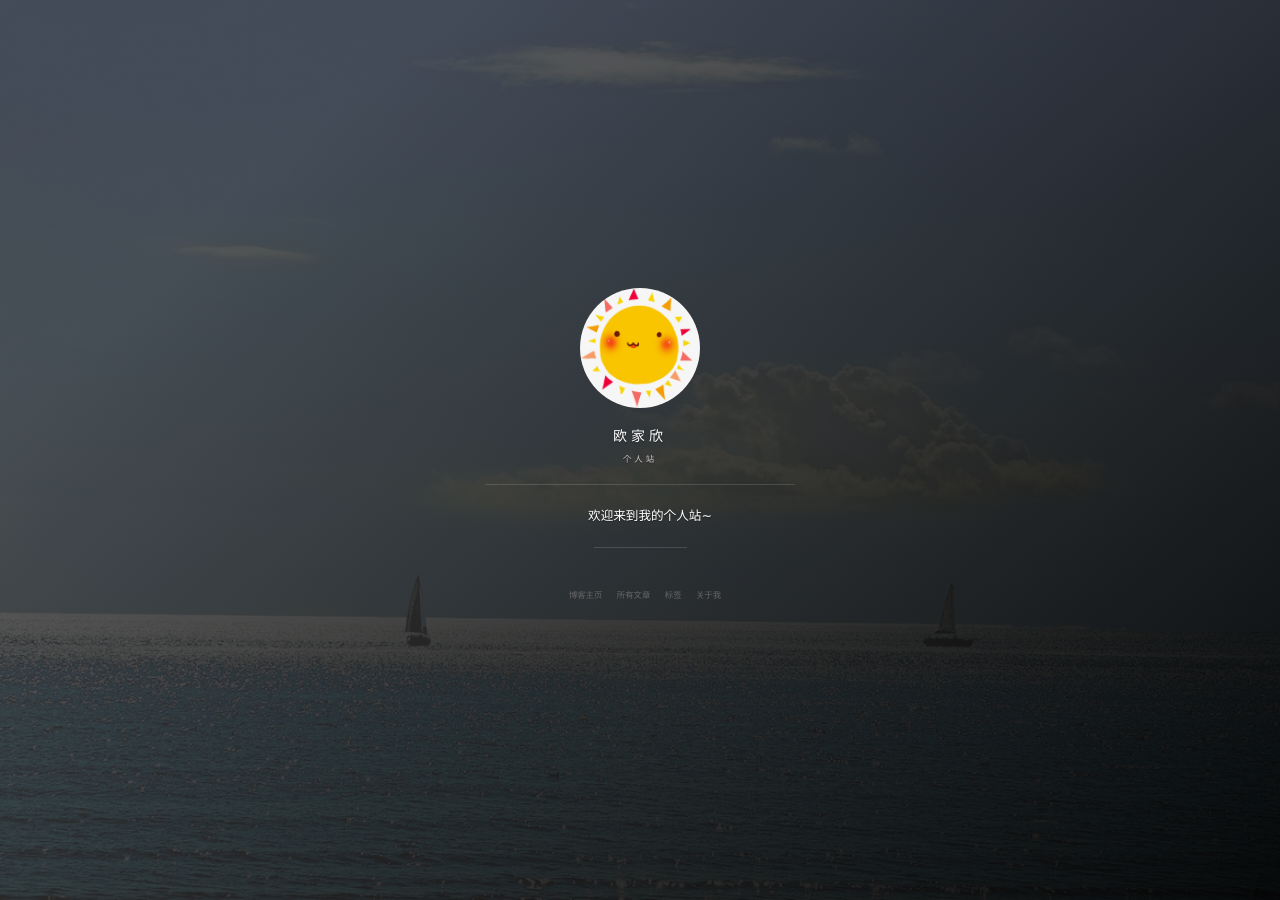
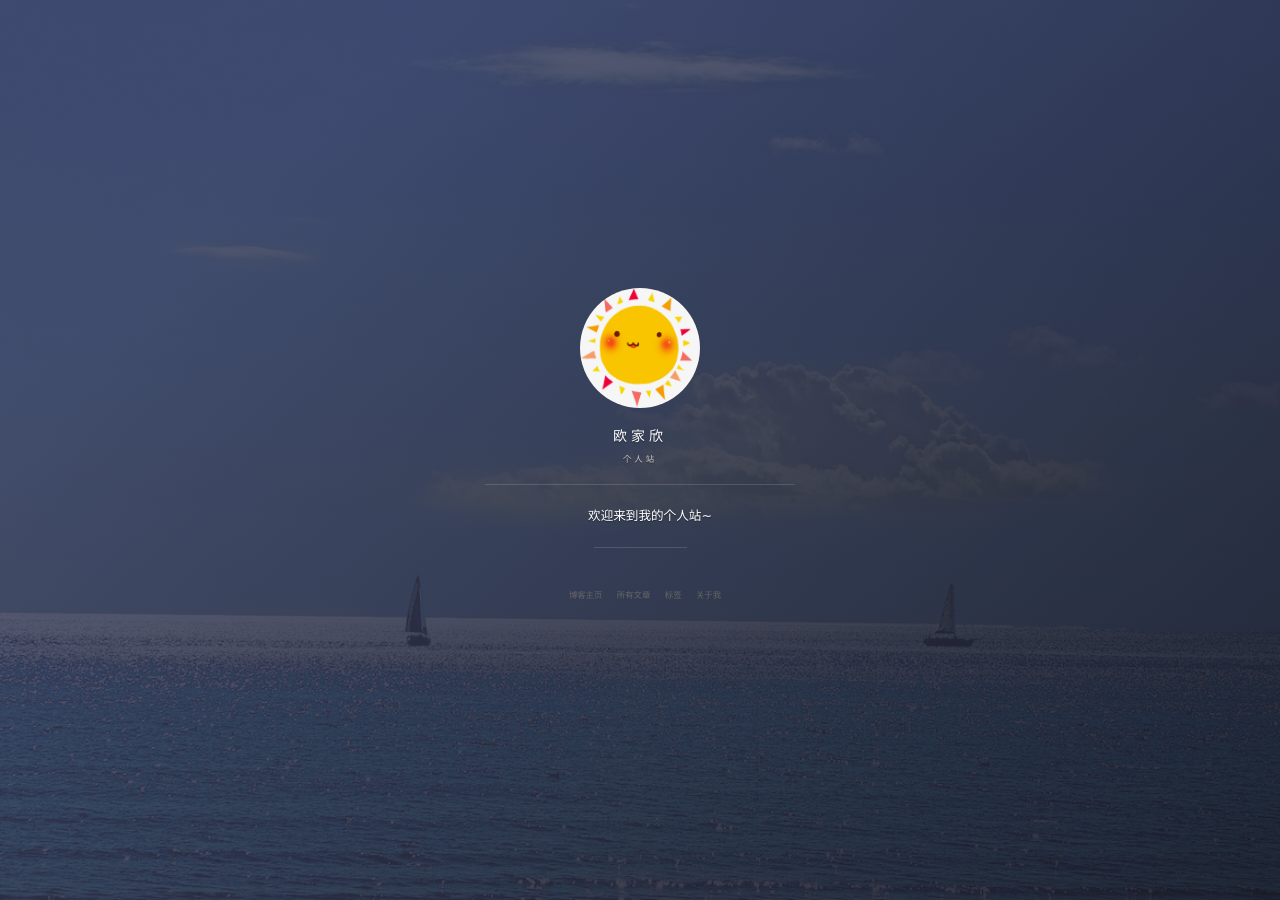
Before and after one commit to sslogan666/sslogan666.github.io, a Jekyll site: the page built from index.html, in a window 1280 px wide. Built offline with Jekyll 4.4.1, drawn with Linux system fonts in a browser that asks for light colours; nearby versions of some CDN libraries; the list of posts is cut into pages by our own code; comment, search, counter and statistics services are not loaded; grey boxes are pictures that could not be loaded.

```diff
--- a/_config.yml
+++ b/_config.yml
@@ -54,7 +54,7 @@
 textColor: #FF0000
 
 # supported colors: blue, green, purple, red, orange or slate. If you need clear, leave it empty.
-cover_color: clear
+cover_color: slate
 
 # The blog button should not be removed.
 blog_button:
```
